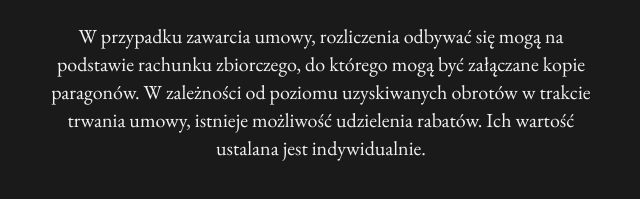
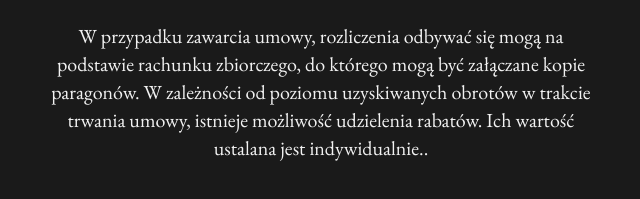
Before and after one commit to GoldeNx3/newtaxipl.github.io, a plain HTML site: page index.html in a window 1280 px wide. Shown: the part 3038-3237 px from the top of the page, 319-959 px from the left. Drawn offline with nearby package versions, Linux system fonts and the light colour scheme.

Commit message:
Update index.html

```diff
--- a/index.html
+++ b/index.html
@@ -200,7 +200,7 @@
 					<p>W przypadku zawarcia umowy, rozliczenia odbywać się mogą na podstawie rachunku zbiorczego,
           do którego mogą być załączane kopie paragonów.
           W zależności od poziomu uzyskiwanych obrotów w trakcie trwania umowy,
-          istnieje możliwość udzielenia rabatów. Ich wartość ustalana jest indywidualnie.</p>
+          istnieje możliwość udzielenia rabatów. Ich wartość ustalana jest indywidualnie..</p>
 				</div>
 			</div>
 		</div>
```
